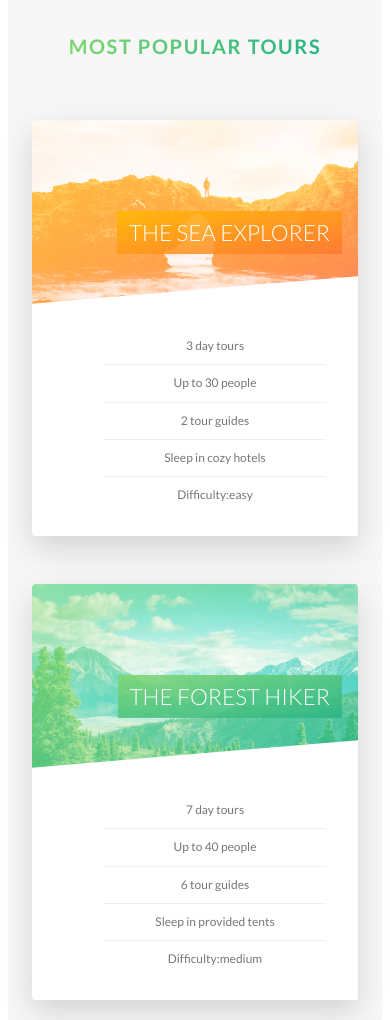
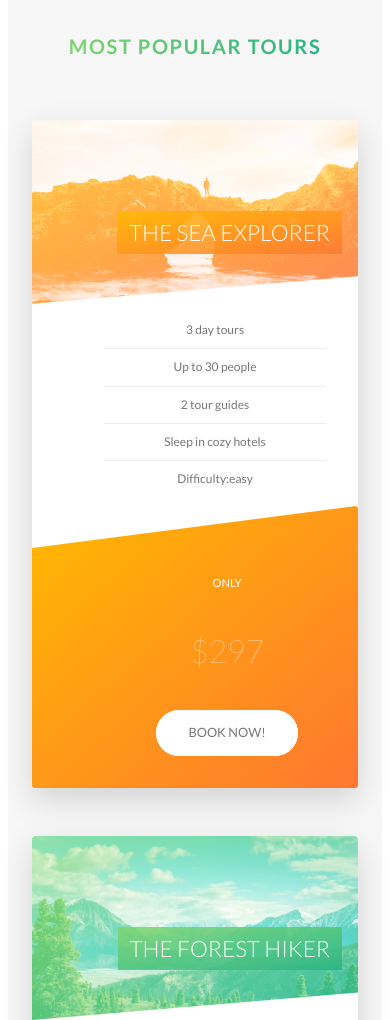
Before and after one commit to Murali981/Natures-Webpage-Built-Using-HTML-And-SASS, a website: page index.html in a window 390 px wide. Shown: the part 2780-3800 px from the top of the page. Drawn offline with Linux system fonts and the light colour scheme.

Commit message:
Completed the implementation of responsive design by writing the media queries for Tours , Stories and Booking sections of the Natures website

```diff
--- a/sass/components/_card.scss
+++ b/sass/components/_card.scss
@@ -183,4 +183,51 @@
     font-size: 6rem;
     font-weight: 100;
   }
+
+  @include respond(tab-port) {
+    // Functionality
+
+    height: auto;
+    border-radius: 3px;
+    background-color: $color-white;
+    box-shadow: 0 1.5rem 4rem rgba($color-black, 0.15);
+
+    &__side {
+      height: auto;
+      position: relative;
+      box-shadow: none;
+
+      &--back {
+        transform: rotateY(0);
+        clip-path: polygon(0 15%, 100% 0, 100% 100%, 0% 100%);
+      }
+    }
+
+    // .card:hover .card__side
+    &:hover &__side--front {
+      transform: rotateY(0);
+    }
+
+    &__details {
+      padding: 1rem 3rem;
+    }
+
+    //    Back Side Styling
+    &__cta {
+      position: relative;
+      top: 0;
+      left: 0;
+      transform: translate(0);
+      width: 100%;
+      padding: 7rem 4rem 4rem 4rem;
+    }
+
+    &__price-box {
+      margin-bottom: 3rem;
+    }
+
+    &__price-value {
+      font-size: 4rem;
+    }
+  }
 }
--- a/sass/components/_form.scss
+++ b/sass/components/_form.scss
@@ -12,9 +12,13 @@
     background-color: rgba($color-white, 0.6);
     border: none;
     border-bottom: 3px solid transparent; // If you put transparent , it will be invisible in the normal state.
-    width: 70%;
+    width: 90%;
     display: block;
     transition: all 0.3s;
+
+    @include respond(tab-port) {
+      width: 100%;
+    }
 
     &:focus {
       outline: none;
@@ -50,6 +54,11 @@
   &__radio-group {
     width: 49%;
     display: inline-block;
+
+    @include respond(tab-port) {
+      width: 100%;
+      margin-bottom: 2rem;
+    }
   }
 
   &__radio-input {
--- a/sass/components/_story.scss
+++ b/sass/components/_story.scss
@@ -9,6 +9,16 @@
   font-size: $-default-font-size;
   transform: skewX(-12deg);
 
+  @include respond(tab-port) {
+    width: 100%;
+    padding: 4rem;
+    padding-left: 7rem;
+  }
+
+  @include respond(phone) {
+    transform: skewX(0);
+  }
+
   &__shape {
     width: 15rem;
     height: 15rem;
@@ -19,6 +29,10 @@
     clip-path: circle(50% at 50% 50%);
     transform: translateX(-3rem) skewX(12deg);
     position: relative;
+
+    @include respond(phone) {
+      transform: translateX(-3rem) skewX(0);
+    }
   }
 
   &__img {
@@ -30,6 +44,10 @@
 
   &__text {
     transform: skewX(12deg);
+
+    @include respond(phone) {
+      transform: skewX(0);
+    }
   }
 
   &__caption {
--- a/sass/pages/_home.scss
+++ b/sass/pages/_home.scss
@@ -73,10 +73,37 @@
   background-size: cover;
   border-radius: 3px;
   box-shadow: 0 1.5rem 4rem rgba($color-black, 0.2);
-  height: 50rem;
+
+  @include respond(tab-land) {
+    background-image: linear-gradient(
+        105deg,
+        rgba($color-white, 0.9) 0%,
+        rgba($color-white, 0.9) 65%,
+        transparent 65%
+      ),
+      url(../img/nat-10.jpg);
+    background-size: cover;
+  }
+
+  @include respond(tab-port) {
+    background-image: linear-gradient(
+        to right,
+        rgba($color-white, 0.9) 0%,
+        rgba($color-white, 0.9) 100%
+      ),
+      url(../img/nat-10.jpg);
+  }
 
   &__form {
     width: 50%;
     padding: 6rem;
+
+    @include respond(tab-land) {
+      width: 65%;
+    }
+
+    @include respond(tab-port) {
+      width: 100%;
+    }
   }
 }
```
Also changed, not shown: css/style.css.
